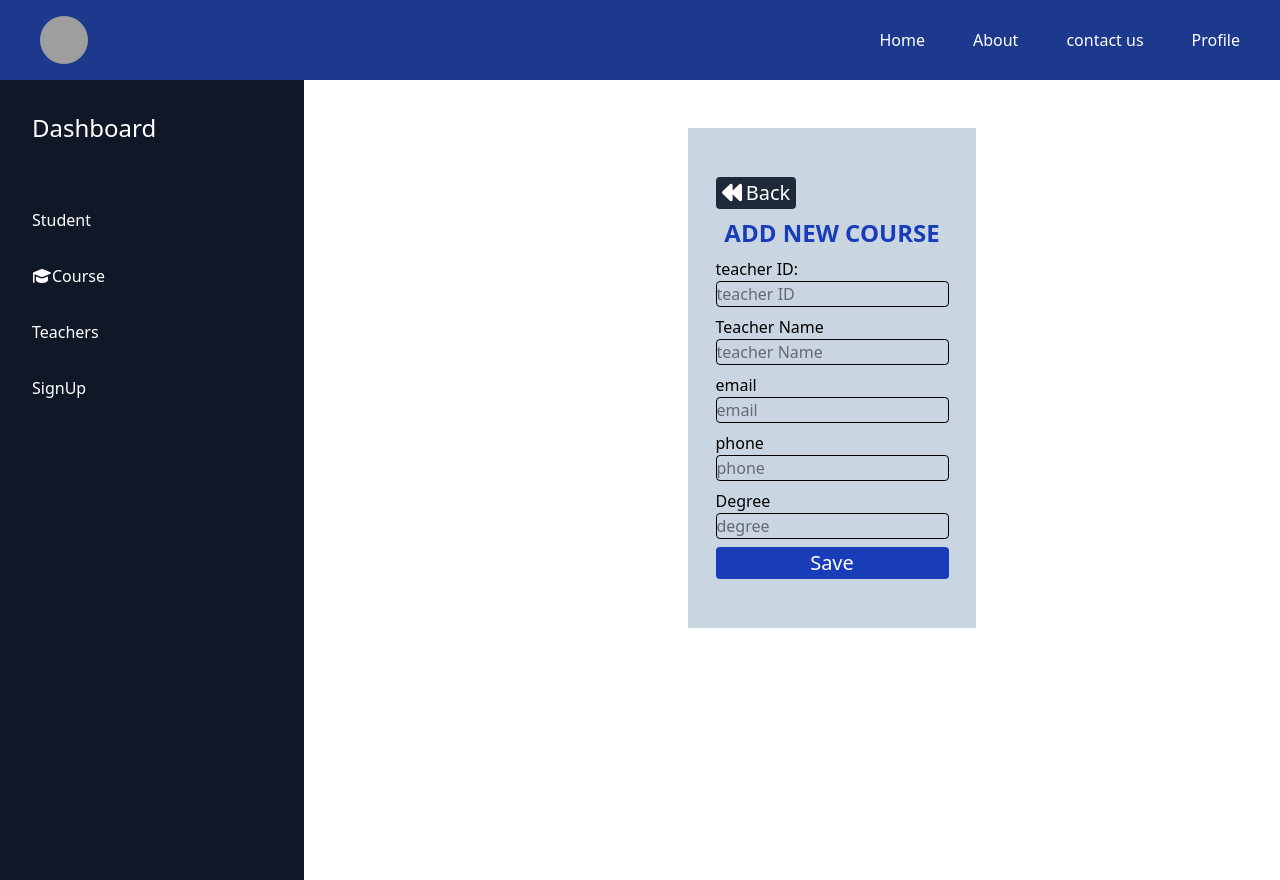
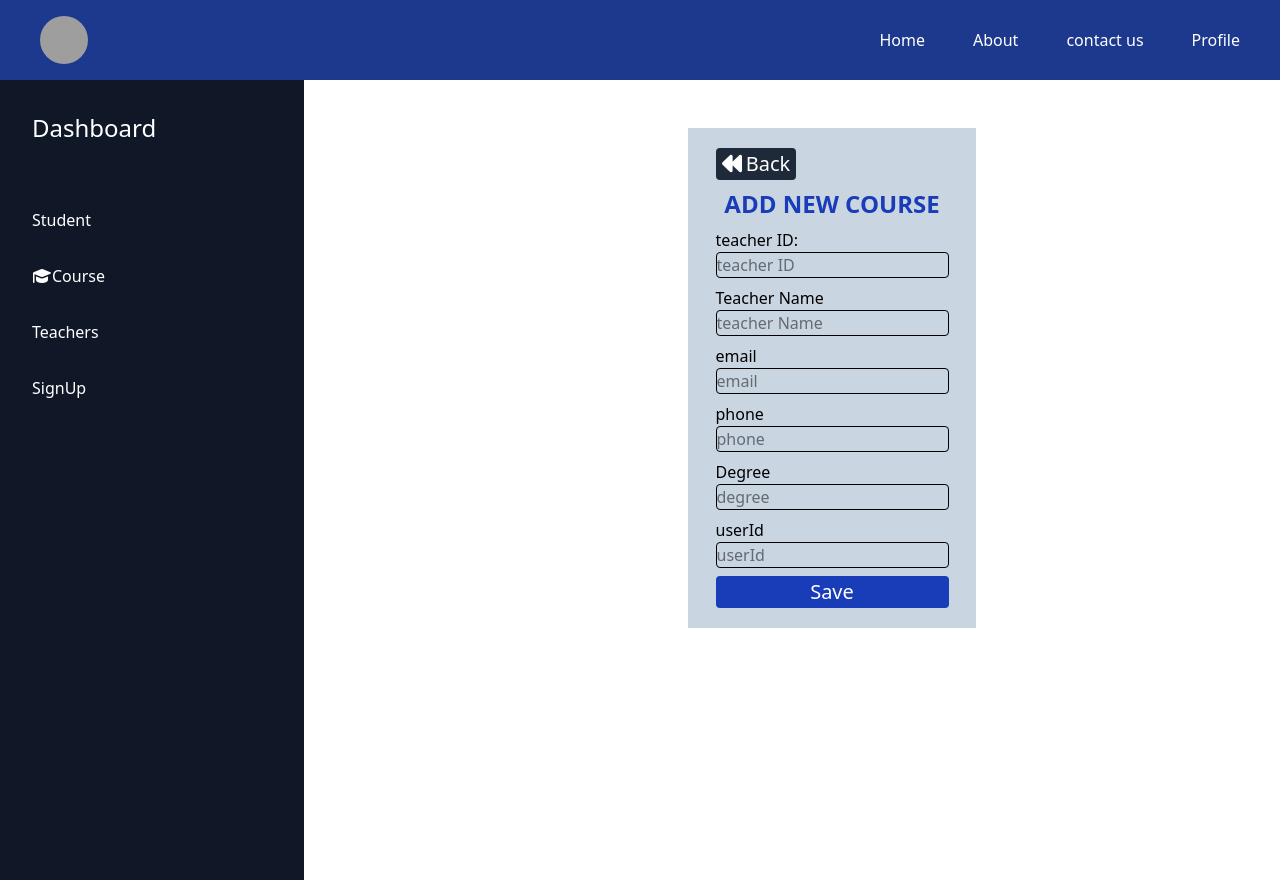
Before and after one commit to josue583/STMS, a React (Vite) app in the folder frontend/client/: page /newTeacher in a window 1280 px wide. Built offline with nearby package versions, Linux system fonts and the light colour scheme; grey boxes are pictures that could not be loaded.

Commit message:
Update newTeacher.jsx

```diff
--- a/frontend/client/src/teacher/newTeacher.jsx
+++ b/frontend/client/src/teacher/newTeacher.jsx
@@ -12,7 +12,8 @@ function addUser() {
     teacherName:"",
     email:"",
     degree:"",
-    phone:""
+    phone:"",
+   "userId":""
 
    }
     const [teachers,setTeachers]=useState(teacher)
@@ -70,6 +71,10 @@ function addUser() {
             <label htmlFor="phone">Degree</label>
             <input type="text" className='border border-black rounded-sm' name='degree' placeholder='degree'onChange={inputHandler} />
         </div>
+                 <div className='flex flex-col'>
+            <label htmlFor="phone">userId</label>
+            <input type="text" className='border border-black rounded-sm' name='useId' placeholder='userId'onChange={inputHandler} />
+        </div>
 
 
         <div className='flex flex-col'>
```
